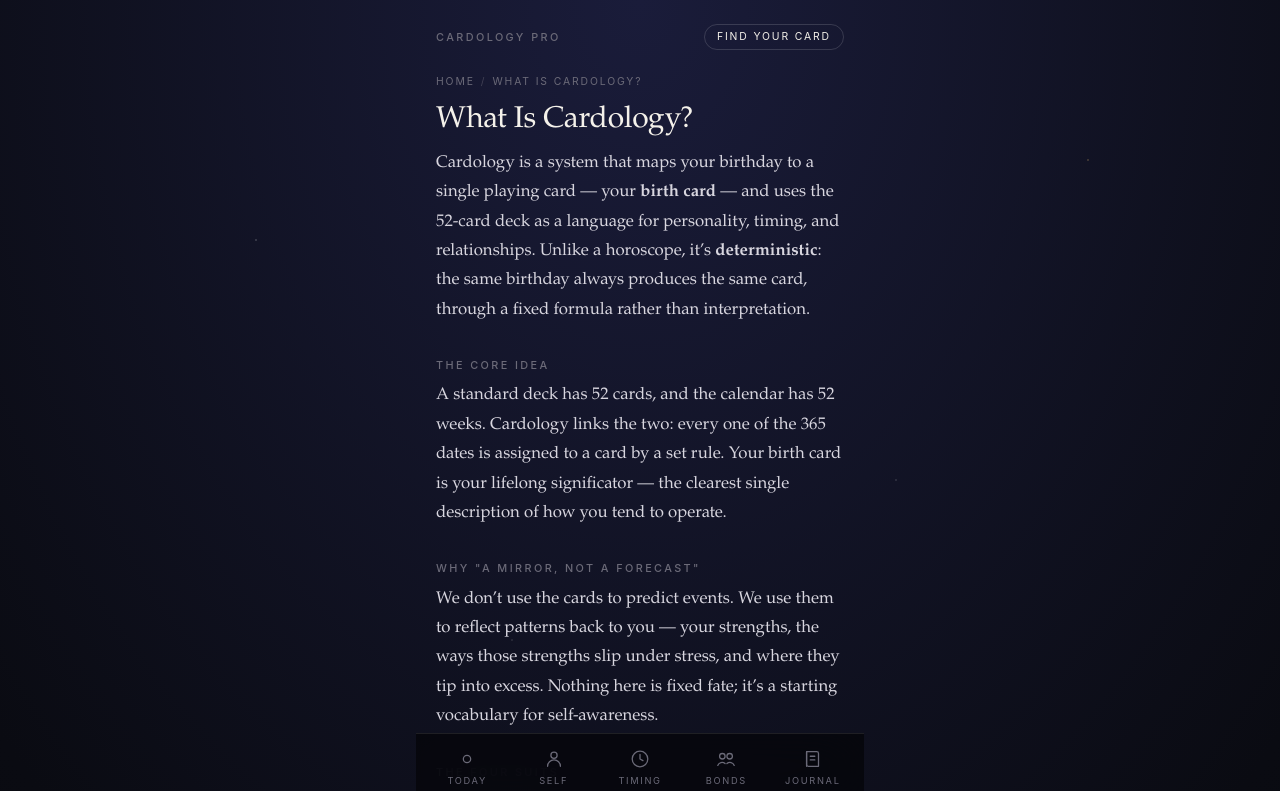
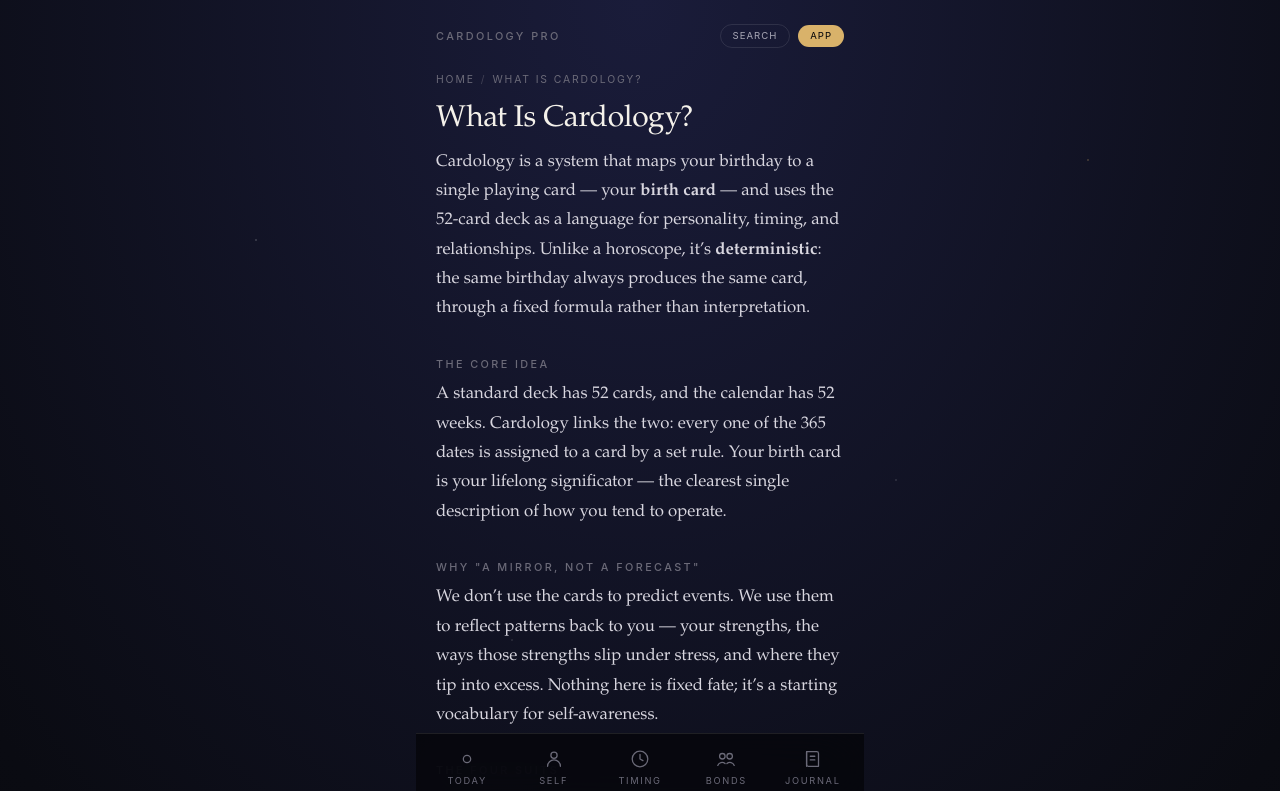
Before and after one commit to cassidyrice/cardology-mirror, a Next.js app: page /what-is-cardology in a window 1280 px wide. Shown: the top 791 px of the page. Built offline with nearby package versions, Linux system fonts and the light colour scheme; no server answers.

Commit message:
chore: restructure for app subdomain relocation

```diff
--- a/app/page.tsx
+++ b/app/page.tsx
@@ -2,6 +2,7 @@ import Link from "next/link";
 import type { CSSProperties } from "react";
 import type { Metadata } from "next";
 import { ReturningUserRedirect } from "@/components/seo/ReturningUserRedirect";
+import { APP_URL } from "@/lib/site";
 
 export const metadata: Metadata = {
   title: { absolute: "Cardology Pro Life Pattern Report — $29" },
@@ -46,11 +47,11 @@ export default function Home() {
           <nav className="hidden items-center gap-6 text-[0.66rem] uppercase tracking-[0.24em] text-[#14110d]/70 md:flex">
             <Link href="/birth-card-calculator" className="transition hover:text-[#14110d]">Find Your Card</Link>
             <Link href="/cardology-compatibility" className="transition hover:text-[#14110d]">Compare</Link>
-            <Link href="/journal" className="transition hover:text-[#14110d]">Journal</Link>
+            <a href={`${APP_URL}/journal`} className="transition hover:text-[#14110d]">Journal</a>
           </nav>
-          <Link href="/onboarding" className="ink-button small-button">
+          <a href={`${APP_URL}/onboarding`} className="ink-button small-button">
             Get the report
-          </Link>
+          </a>
         </header>
 
         <section className="relative z-10 mx-auto grid min-h-[calc(100dvh-69px)] w-full max-w-7xl items-center gap-10 px-5 py-10 sm:px-8 lg:grid-cols-[1.02fr_0.98fr] lg:px-10 lg:py-14">
@@ -74,9 +75,9 @@ export default function Home() {
             </div>
 
             <div className="mt-8 flex flex-col gap-3 animate-[fade-up_0.7s_cubic-bezier(0.22,1,0.36,1)_0.24s_both] sm:flex-row">
-              <Link href="/onboarding" className="ink-button large-button">
+              <a href={`${APP_URL}/onboarding`} className="ink-button large-button">
                 Start my $29 report <span aria-hidden="true">→</span>
-              </Link>
+              </a>
               <Link href="/birth-card-calculator" className="paper-button large-button">
                 Find my card first
               </Link>
--- a/components/seo/SeoShell.tsx
+++ b/components/seo/SeoShell.tsx
@@ -1,5 +1,7 @@
 import Link from "next/link";
 import type { ReactNode } from "react";
+
+import { SITE_NAME, APP_URL } from "@/lib/site";
 
 // Shared content shell for public SEO pages: cosmic theme, top bar, readable
 // prose column, and an internal-link footer. Server component (no client JS).
@@ -15,14 +17,22 @@ export function SeoShell({
       <div className="relative z-10 mx-auto flex min-h-dvh max-w-md flex-col px-5 pb-16 pt-6">
         <header className="mb-6 flex items-center justify-between">
           <Link href="/" className="eyebrow text-gold">
-            Cardology Pro
+            {SITE_NAME}
           </Link>
-          <Link
-            href="/birth-card-calculator"
-            className="rounded-full border border-white/15 px-3 py-1 text-[0.65rem] uppercase tracking-wider2 text-bone transition hover:border-gold hover:text-gold"
-          >
-            Find your card
-          </Link>
+          <div className="flex items-center gap-2">
+            <Link
+              href="/birth-card-calculator"
+              className="rounded-full border border-white/10 px-3 py-1 text-[0.6rem] uppercase tracking-widest text-mist transition hover:border-gold hover:text-gold"
+            >
+              Search
+            </Link>
+            <a
+              href={APP_URL}
+              className="rounded-full bg-gold px-3 py-1 text-[0.6rem] uppercase tracking-widest text-ink transition active:scale-[0.98]"
+            >
+              App
+            </a>
+          </div>
         </header>
 
         {crumb && crumb.length > 0 && (
@@ -59,7 +69,7 @@ function SeoFooter() {
         <li><Link href="/52-card-astrology-explained" className="hover:text-mist">52-Card Astrology</Link></li>
         <li><Link href="/birth-card-vs-ruling-card" className="hover:text-mist">Birth vs Ruling Card</Link></li>
         <li><Link href="/cardology-agent-instructions" className="hover:text-mist">Shadow & Karma Guide</Link></li>
-        <li><Link href="/" className="hover:text-mist">Open the App</Link></li>
+        <li><a href={APP_URL} className="hover:text-mist">Open the App</a></li>
       </ul>
       <p className="mt-6 text-xs leading-relaxed text-faint/80">
         Calculated from the deterministic Cardology system. Same birthday, same
--- a/lib/site.ts
+++ b/lib/site.ts
@@ -3,6 +3,10 @@
 
 export const SITE_URL = (
   process.env.NEXT_PUBLIC_SITE_URL || "https://cardologypro.com"
+).replace(/\/$/, "");
+
+export const APP_URL = (
+  process.env.NEXT_PUBLIC_APP_URL || "https://app.cardologypro.com"
 ).replace(/\/$/, "");
 
 export const SITE_NAME = "Cardology Pro";
```
